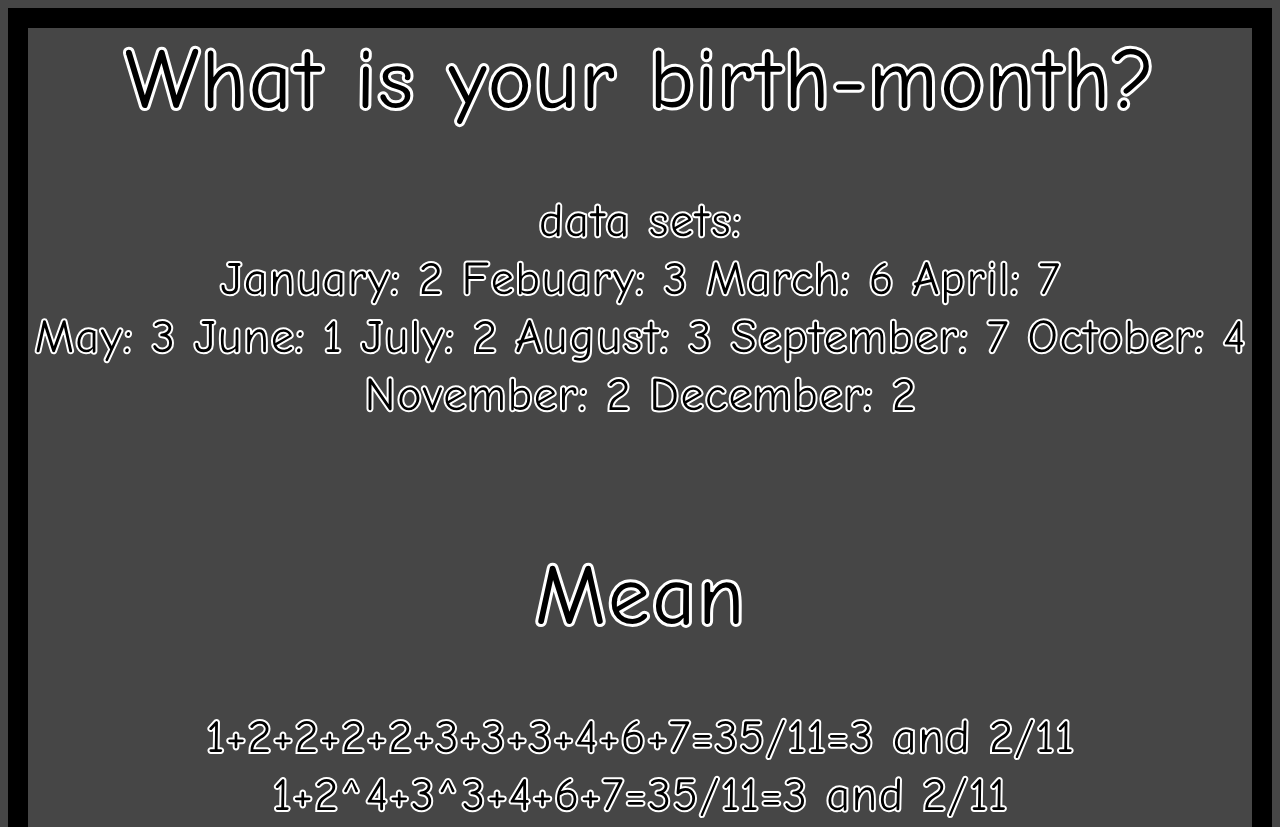
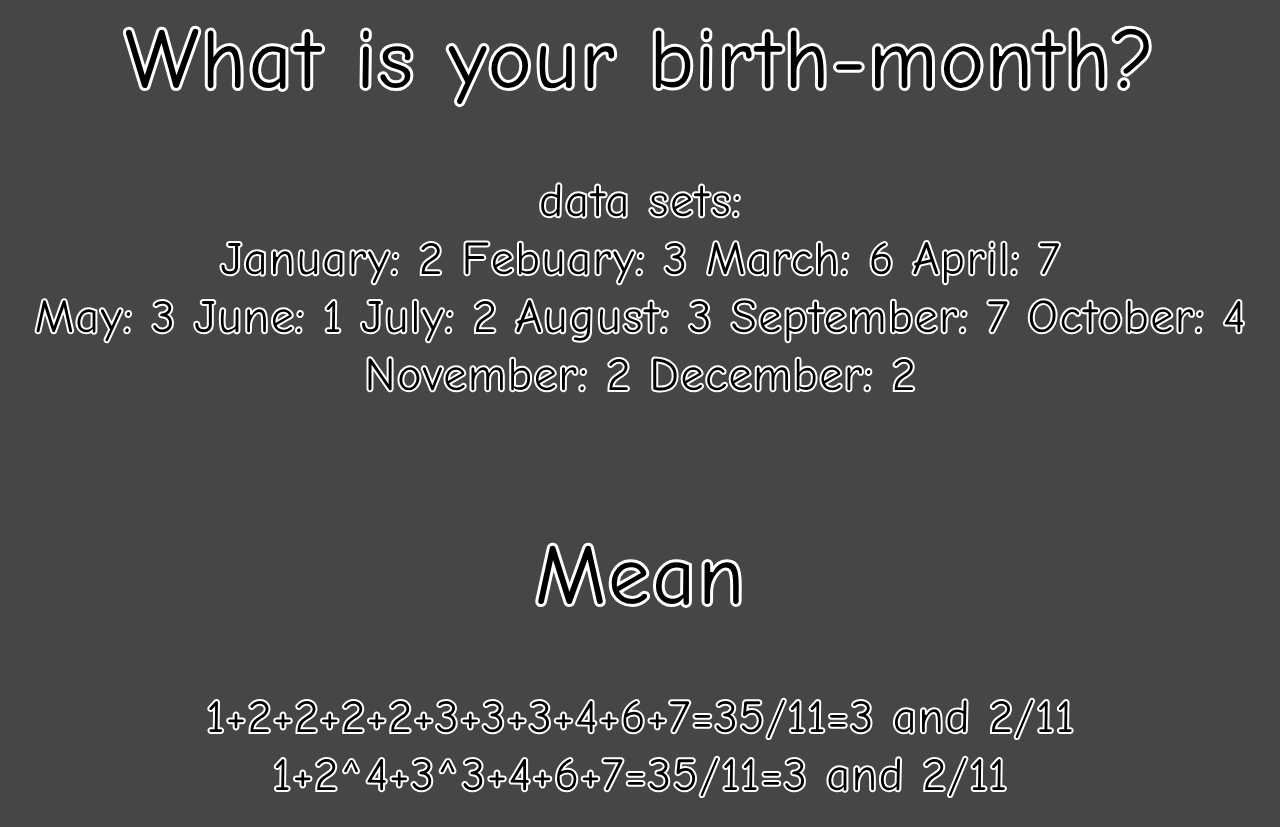
Before and after one commit to Blookblox12/birthmonth, a plain HTML site: page index.html in a window 1280 px wide. Shown: the top 827 px of the page. Drawn offline with Linux system fonts and the light colour scheme.

Commit message:
Update index.css

```diff
--- a/index.css
+++ b/index.css
@@ -26,6 +26,3 @@ div {
   img {
     width: 250px;
   }
-body {
-  border: 20px solid rgb(0, 0, 0);
-  }
```
